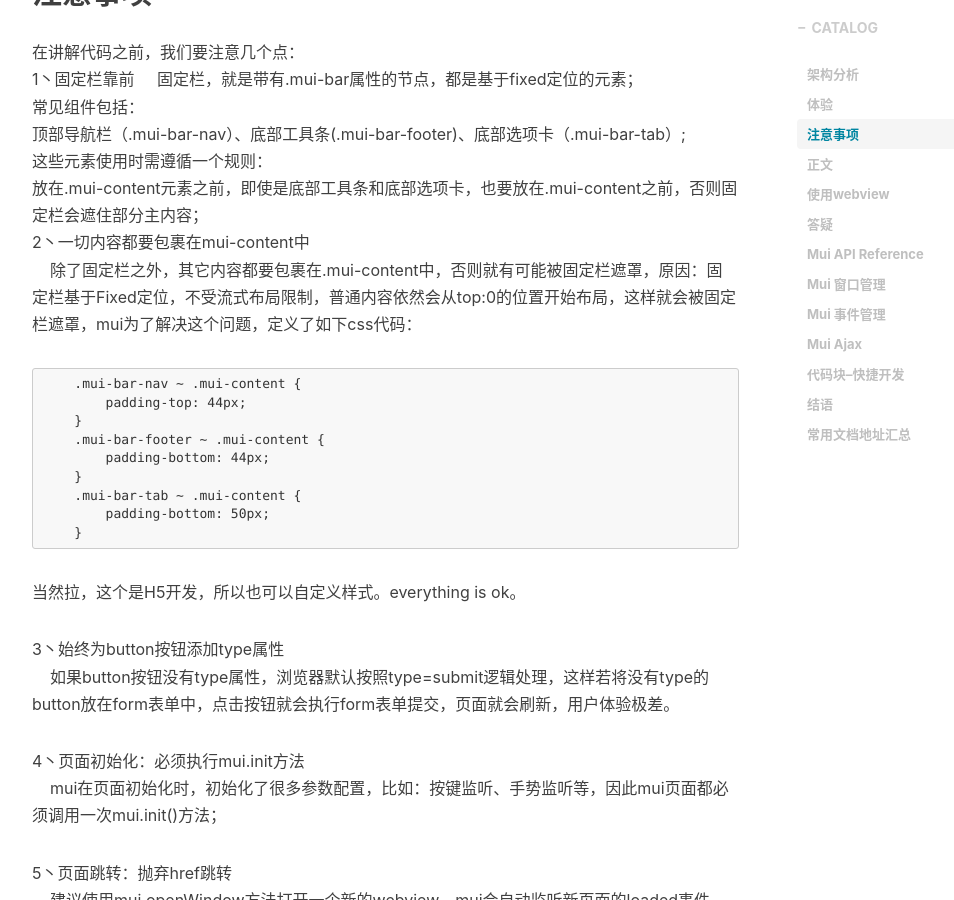
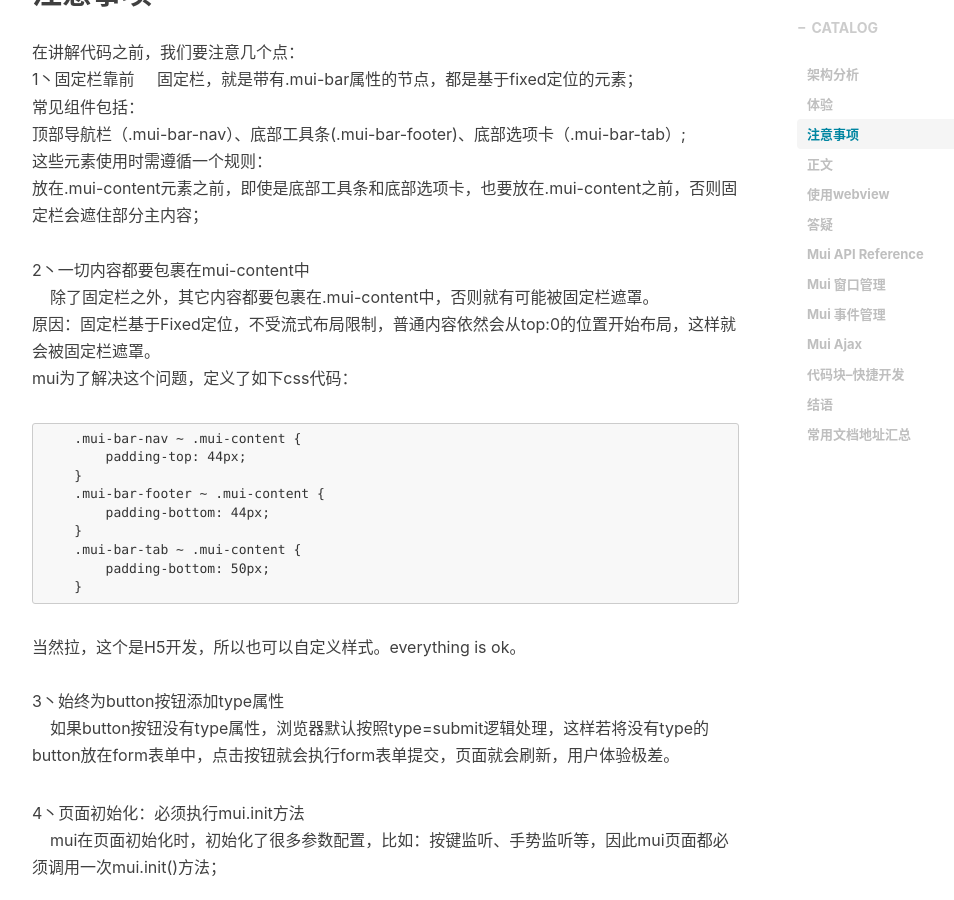
Before and after one commit to 00feng00/00feng00.github.io, a Jekyll site: the page built from _posts/2018-11-18-mui-instructions.markdown, in a window 1280 px wide and 900 px high, scrolled down 5601 px. Shown: the whole window, without its empty margins (233-1187 px from the left). Built offline with Jekyll 4.4.1, drawn with Linux system fonts in a browser that asks for light colours; nearby versions of some CDN libraries; comment, search, counter and statistics services are not loaded.

Commit message:
Update 2018-11-18-mui-instructions.markdown

````diff
--- a/_posts/2018-11-18-mui-instructions.markdown
+++ b/_posts/2018-11-18-mui-instructions.markdown
@@ -54,8 +54,11 @@ UI 列表：<br/>
 顶部导航栏（.mui-bar-nav）、底部工具条(.mui-bar-footer)、底部选项卡（.mui-bar-tab）;<br/>
 这些元素使用时需遵循一个规则：<br/>
 放在.mui-content元素之前，即使是底部工具条和底部选项卡，也要放在.mui-content之前，否则固定栏会遮住部分主内容；<br/>
+<br/>
 2丶一切内容都要包裹在mui-content中<br/>
-&nbsp;&nbsp;&nbsp;&nbsp;除了固定栏之外，其它内容都要包裹在.mui-content中，否则就有可能被固定栏遮罩，原因：固定栏基于Fixed定位，不受流式布局限制，普通内容依然会从top:0的位置开始布局，这样就会被固定栏遮罩，mui为了解决这个问题，定义了如下css代码：
+&nbsp;&nbsp;&nbsp;&nbsp;除了固定栏之外，其它内容都要包裹在.mui-content中，否则就有可能被固定栏遮罩。<br/>
+原因：固定栏基于Fixed定位，不受流式布局限制，普通内容依然会从top:0的位置开始布局，这样就会被固定栏遮罩。<br/>
+mui为了解决这个问题，定义了如下css代码：<br/>
 ```
     .mui-bar-nav ~ .mui-content {
         padding-top: 44px;
@@ -68,7 +71,7 @@ UI 列表：<br/>
     }
 ```
 当然拉，这个是H5开发，所以也可以自定义样式。everything is ok。<br/>
-
+<br/>
 3丶始终为button按钮添加type属性<br/>
 &nbsp;&nbsp;&nbsp;&nbsp;如果button按钮没有type属性，浏览器默认按照type=submit逻辑处理，这样若将没有type的button放在form表单中，点击按钮就会执行form表单提交，页面就会刷新，用户体验极差。
 
````
